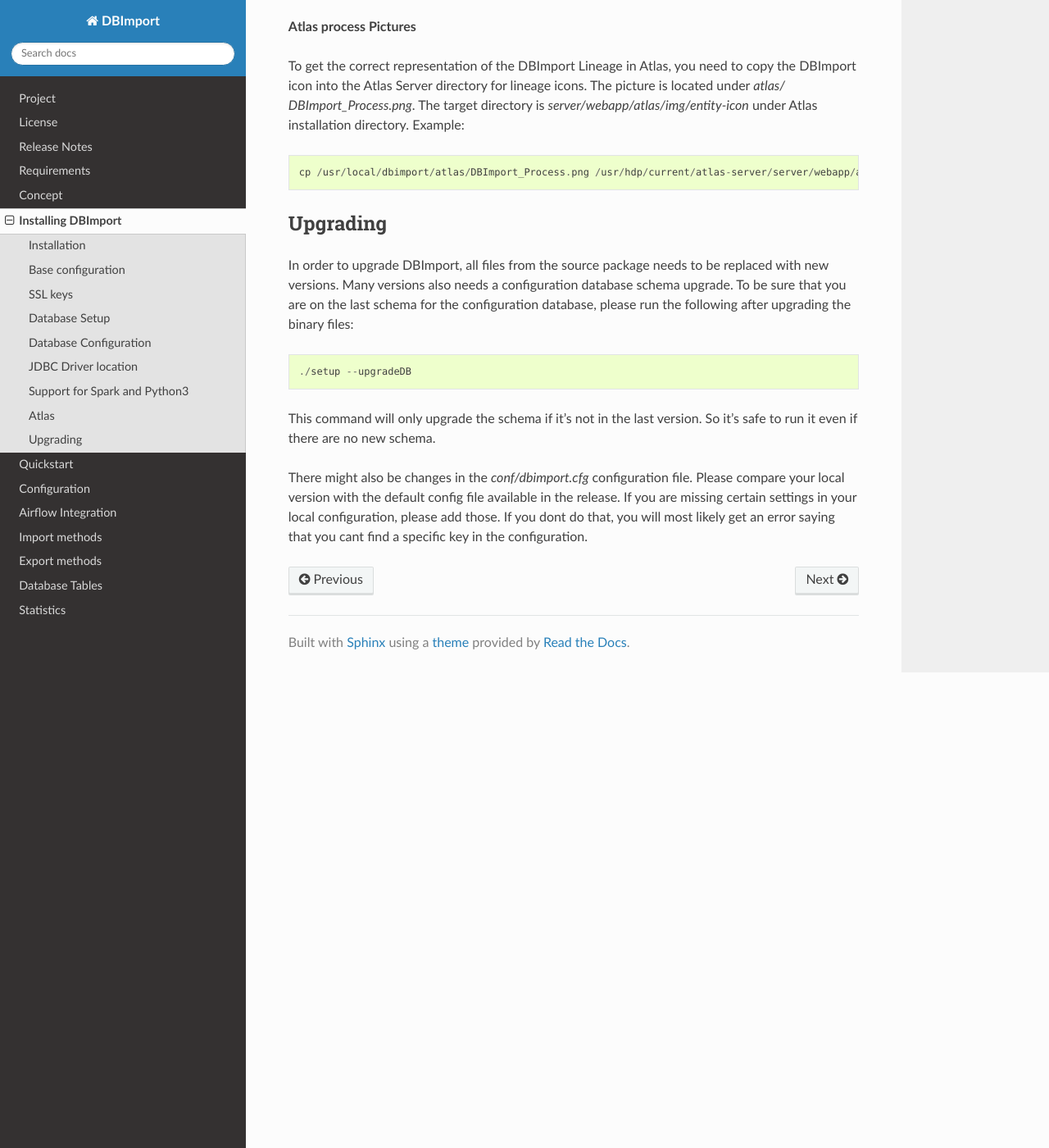
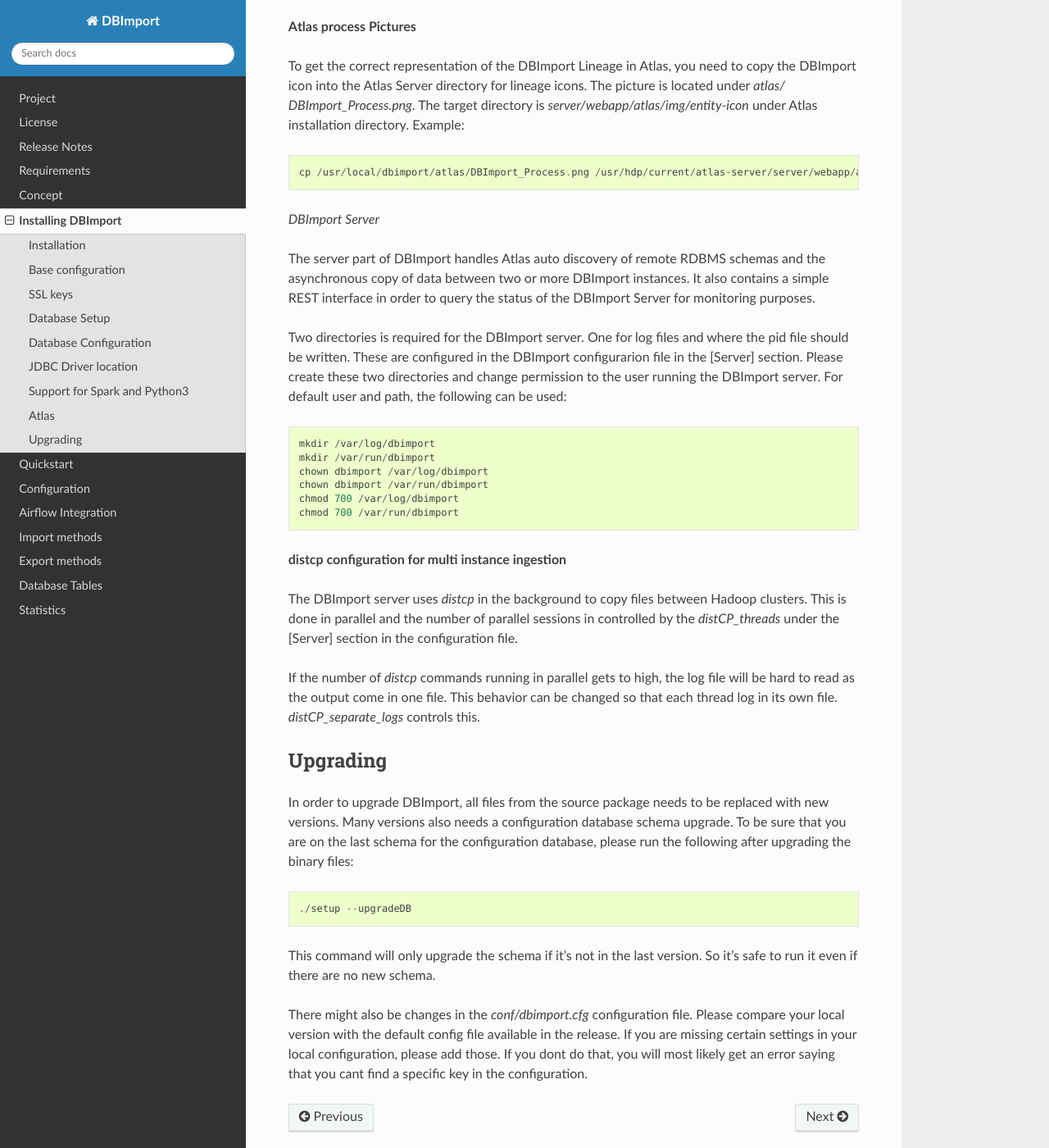
Before and after one commit to Middlecon/DBImport, a Sphinx documentation site: the page built from docs/install.rst, in a window 1280 px wide and 1400 px high, scrolled down 4798 px. Shown: the whole window at 82% size. Built offline with Sphinx 7.4.7 and the Read the Docs theme 2.0.0, drawn with Linux system fonts in a browser that asks for light colours.

Commit message:
Documentation update

```diff
--- a/docs/install.rst
+++ b/docs/install.rst
@@ -145,13 +145,32 @@
 
 DBImport uses it’s own schema in Atlas. This needs to be created manually. The json file for the schema is located under *atlas/dbimportProcess.json*. In order to create the schema, run the following commands in a session where you have a valid Kerberos ticket with admin permission in Atlas::
 
-        curl --negotiate -u : -i -X POST -H 'Content-Type: application/json' -H 'Accept: application/json' "https://<ATLAS SERVER HOSTNAME>:<PORT>/api/atlas/v2/types/typedefs" -d "@<FULL_PATH_TO_DBIMPORT> /atlas/ dbimportProcess.json"
+        curl --negotiate -u : -i -X POST -H 'Content-Type: application/json' -H 'Accept: application/json' "https://<ATLAS SERVER HOSTNAME>:<PORT>/api/atlas/v2/types/typedefs" -d "@<FULL_PATH_TO_DBIMPORT>/atlas/dbimportProcess.json"
 
 **Atlas process Pictures**
 
 To get the correct representation of the DBImport Lineage in Atlas, you need to copy the DBImport icon into the Atlas Server directory for lineage icons. The picture is located under *atlas/ DBImport_Process.png*. The target directory is *server/webapp/atlas/img/entity-icon* under Atlas installation directory. Example::
 
         cp /usr/local/dbimport/atlas/DBImport_Process.png /usr/hdp/current/atlas-server/server/webapp/atlas/img/entity-icon
+
+*DBImport Server*
+
+The server part of DBImport handles Atlas auto discovery of remote RDBMS schemas and the asynchronous copy of data between two or more DBImport instances. It also contains a simple REST interface in order to query the status of the DBImport Server for monitoring purposes.
+
+Two directories is required for the DBImport server. One for log files and where the pid file should be written. These are configured in the DBImport configurarion file in the [Server] section. Please create these two directories and change permission to the user running the DBImport server. For default user and path, the following can be used::
+
+        mkdir /var/log/dbimport
+        mkdir /var/run/dbimport
+        chown dbimport /var/log/dbimport
+        chown dbimport /var/run/dbimport
+        chmod 700 /var/log/dbimport
+        chmod 700 /var/run/dbimport
+
+**distcp configuration for multi instance ingestion**
+
+The DBImport server uses *distcp* in the background to copy files between Hadoop clusters. This is done in parallel and the number of parallel sessions in controlled by the *distCP_threads* under the [Server] section in the configuration file.
+
+If the number of *distcp* commands running in parallel gets to high, the log file will be hard to read as the output come in one file. This behavior can be changed so that each thread log in its own file. *distCP_separate_logs* controls this.
 
 
 Upgrading
```
